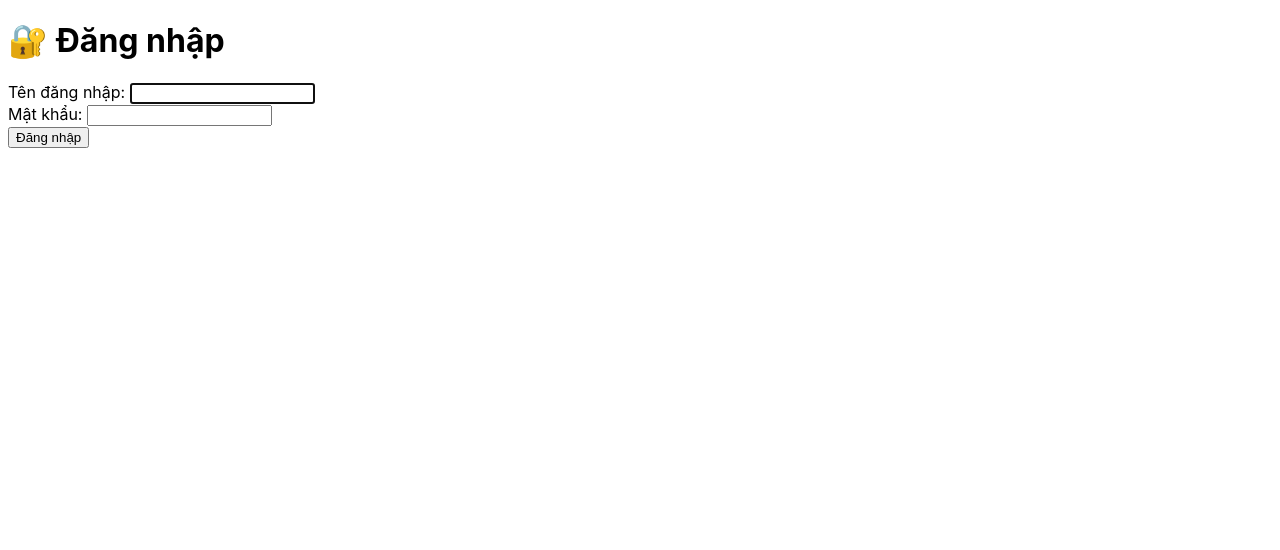
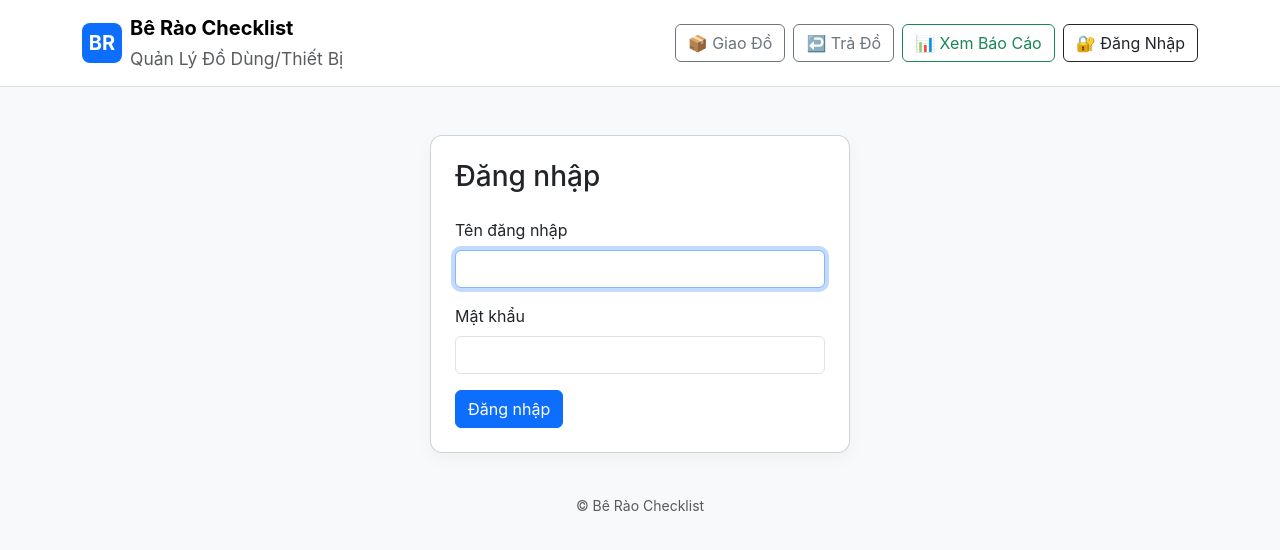
Before and after one commit to whalebeat/be-rao, a Flask app: page /login in a window 1280 px wide. Shown: the top 550 px of the page. Run offline with Flask 2, Linux system fonts and the light colour scheme; some libraries are stand-ins or nearby versions.

Commit message:
update login form

```diff
--- a/templates/base.html
+++ b/templates/base.html
@@ -23,12 +23,16 @@
           <a class="btn btn-outline-secondary" href="{{ url_for('return_equipment') }}">↩️ Trả Đồ</a>
           <a class="btn btn-outline-success" href="{{ url_for('report') }}">📊 Xem Báo Cáo</a>
 
-          {% if user.role == 'admin' %}
-          <a class="btn btn-outline-warning" href="{{ url_for('admin_dashboard') }}">⚙️ Quản Lý Hệ Thống</a>
-          <a class="btn btn-outline-info" href="{{ url_for('admin_users') }}">👥 Quản Lý Người Dùng</a>
+          {% if user and user.role == 'admin' %}
+            <a class="btn btn-outline-warning" href="{{ url_for('admin_dashboard') }}">⚙️ Quản Lý Hệ Thống</a>
+            <a class="btn btn-outline-info" href="{{ url_for('admin_users') }}">👥 Quản Lý Người Dùng</a>
           {% endif %}
 
-          <a class="btn btn-outline-danger" href="{{ url_for('logout') }}">🚪 Đăng Xuất</a>
+          {% if session.get('user_id') %}
+            <a class="btn btn-outline-danger" href="{{ url_for('logout') }}">🚪 Đăng Xuất</a>
+          {% else %}
+            <a class="btn btn-outline-dark" href="{{ url_for('login') }}">🔐 Đăng Nhập</a>
+          {% endif %}
         </div>
       </div>
     </nav>
--- a/templates/login.html
+++ b/templates/login.html
@@ -1,36 +1,32 @@
-<!DOCTYPE html>
-<html lang="vi">
-<head>
-    <meta charset="UTF-8">
-    <meta name="viewport" content="width=device-width, initial-scale=1.0">
-    <title>Đăng nhập - Bê Rào Checklist</title>
-    <link rel="stylesheet" href="{{ url_for('static', filename='style.css') }}">
-</head>
-<body>
-    <div class="container">
-        <h1>🔐 Đăng nhập</h1>
+{% extends "base.html" %}
+{% block content %}
+<div class="container pt-4">
+    <div class="card p-4 mx-auto" style="max-width:420px; width:100%;">
+        <h3>Đăng nhập</h3>
 
         {% with messages = get_flashed_messages(with_categories=true) %}
             {% if messages %}
                 {% for category, message in messages %}
-                    <div class="alert alert-{{ category }}">{{ message }}</div>
+                    <div class="alert alert-{{ category }} mt-2">{{ message }}</div>
                 {% endfor %}
             {% endif %}
         {% endwith %}
 
-        <form method="POST" class="form-box">
-            <div class="form-group">
-                <label for="username">Tên đăng nhập:</label>
-                <input type="text" id="username" name="username" required autofocus>
+        <form method="POST" class="mt-3">
+            <div class="mb-3">
+                <label for="username" class="form-label">Tên đăng nhập</label>
+                <input type="text" id="username" name="username" class="form-control" required autofocus>
             </div>
 
-            <div class="form-group">
-                <label for="password">Mật khẩu:</label>
-                <input type="password" id="password" name="password" required>
+            <div class="mb-3">
+                <label for="password" class="form-label">Mật khẩu</label>
+                <input type="password" id="password" name="password" class="form-control" required>
             </div>
 
-            <button type="submit" class="btn btn-primary">Đăng nhập</button>
+            <div class="d-flex gap-2">
+                <button type="submit" class="btn btn-primary">Đăng nhập</button>
+            </div>
         </form>
     </div>
-</body>
-</html>
+</div>
+{% endblock %}
```
